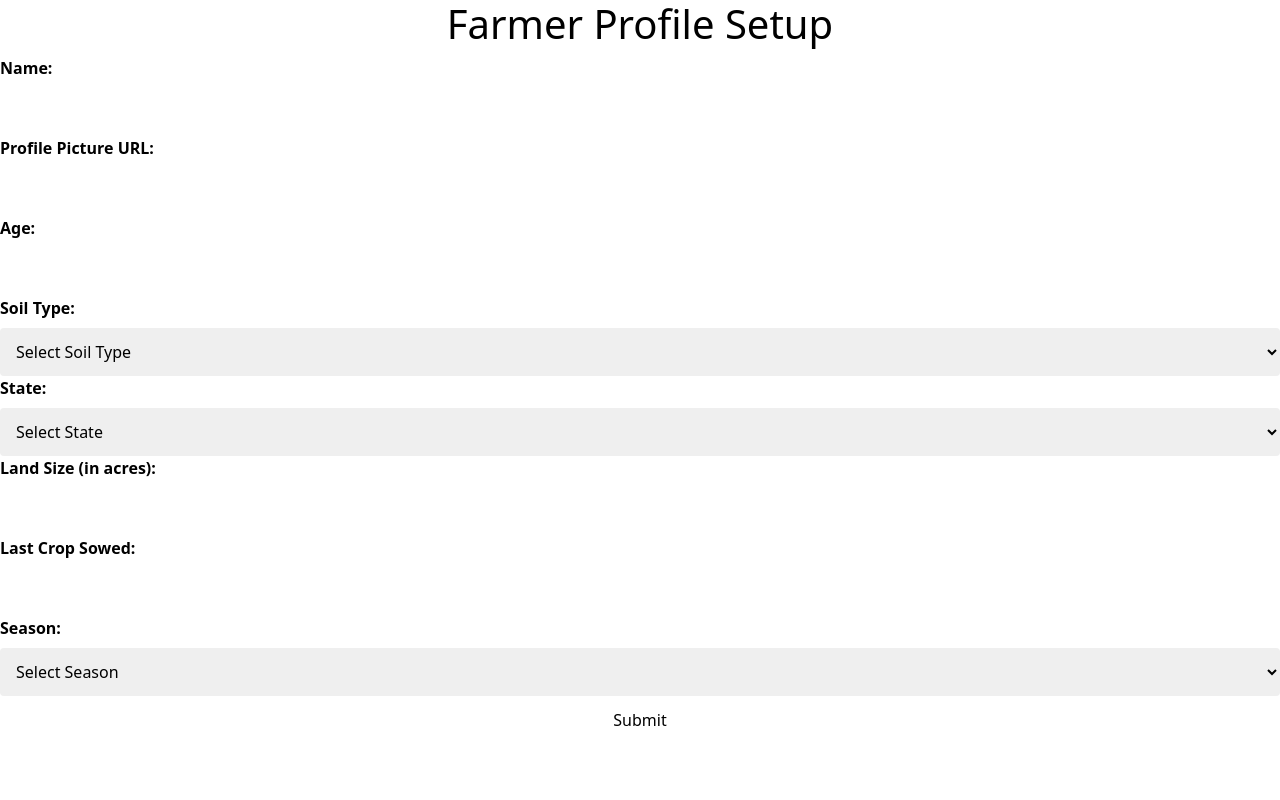
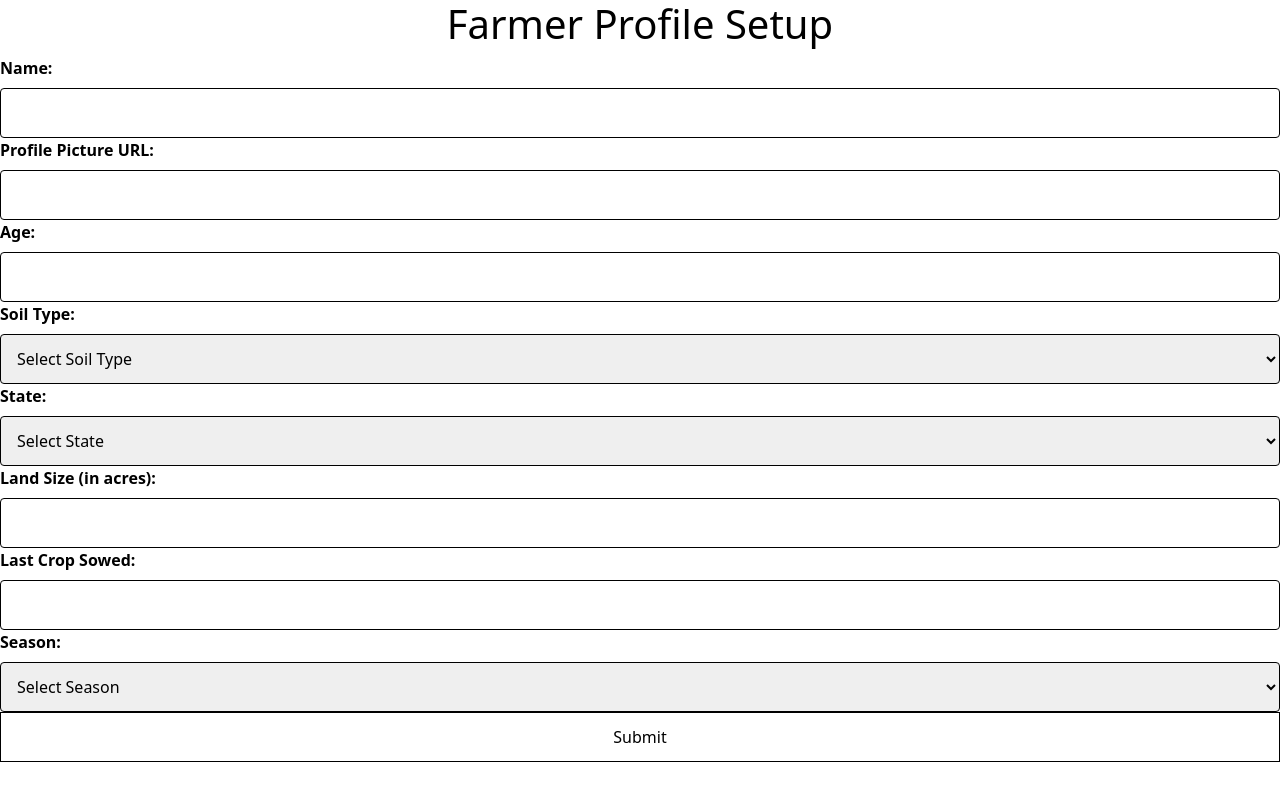
Before and after one commit to Chitranshnigam28/Kisan, a React (Create React App) app in the folder frontend/: page /profilesetup in a window 1280 px wide. Shown: the top 800 px of the page. Built offline with nearby package versions, Linux system fonts and the light colour scheme.

Commit message:
authentication changes

```diff
--- a/frontend/src/App.jsx
+++ b/frontend/src/App.jsx
@@ -93,6 +93,7 @@ const AppRoutes = () => {
         <Route path='/login' element={<Login />} />
         <Route path='/register' element={<SignUp />} />
         <Route path='/profilesetup' element={<ProfileSetup />} />
+
         <Route element={<PrivateRoute />}>
           <Route path="/" element={<Dashboard />} />
           <Route path="/maps" element={<GMaps />} />
--- a/frontend/src/Components/ProfileSetup.jsx
+++ b/frontend/src/Components/ProfileSetup.jsx
@@ -60,6 +60,9 @@ const ProfileSetup = () => {
             // Handle error (e.g., show error message)
         }
     };
+    const inputStyles={
+        border:"1px solid black"
+    }
 
     return (
         <div>
@@ -72,6 +75,7 @@ const ProfileSetup = () => {
                     <label>Name:</label>
                     <input
                         type="text"
+                        style={inputStyles}
                         name="name"
                         value={formData.name}
                         onChange={handleChange}
@@ -84,9 +88,11 @@ const ProfileSetup = () => {
                     <label>Profile Picture URL:</label>
                     <input
                         type="text"
+
                         name="profilePicture"
                         value={formData.profilePicture}
                         onChange={handleChange}
+                        style={inputStyles}
                     />
                 </div>
 
@@ -100,6 +106,7 @@ const ProfileSetup = () => {
                         onChange={handleChange}
                         min="0"
                         required
+                        style={inputStyles}
                     />
                 </div>
 
@@ -111,6 +118,7 @@ const ProfileSetup = () => {
                         value={formData.soilType}
                         onChange={handleChange}
                         required
+                        style={inputStyles}
                     >
                         <option value="">Select Soil Type</option>
                         <option value="Loamy">Loamy</option>
@@ -128,6 +136,7 @@ const ProfileSetup = () => {
                         value={formData.state}
                         onChange={handleChange}
                         required
+                        style={inputStyles}
                     >
                         <option value="">Select State</option>
                         <option value="Punjab">Punjab</option>
@@ -146,6 +155,7 @@ const ProfileSetup = () => {
                         onChange={handleChange}
                         min="0"
                         required
+                        style={inputStyles}
                     />
                 </div>
 
@@ -154,6 +164,7 @@ const ProfileSetup = () => {
                     <label>Last Crop Sowed:</label>
                     <input
                         type="text"
+                        style={inputStyles}
                         name="lastCrop"
                         value={formData.lastCrop}
                         onChange={handleChange}
@@ -169,6 +180,7 @@ const ProfileSetup = () => {
                         value={formData.season}
                         onChange={handleChange}
                         required
+                        style={inputStyles}
                     >
                         <option value="">Select Season</option>
                         <option value="Summer">Summer</option>
@@ -177,7 +189,7 @@ const ProfileSetup = () => {
                     </select>
                 </div>
 
-                <button type="submit">Submit</button>
+                <button type="submit" style={inputStyles}>Submit</button>
             </form>
         </div>
     );
--- a/frontend/src/Components/SignUp.jsx
+++ b/frontend/src/Components/SignUp.jsx
@@ -44,6 +44,7 @@ const SignUp = () => {
             const data=await res.json();
             if(res.status===200){
                 console.log("registration succesfull");
+                console.log("${data.userId} "+data.userId);
                 navigate(`/profilesetup?userId=${data.userId}`);
             }
         } catch (error) {
```
Also changed, not shown: 1 other file (tests, documents, lock files or other folders).
